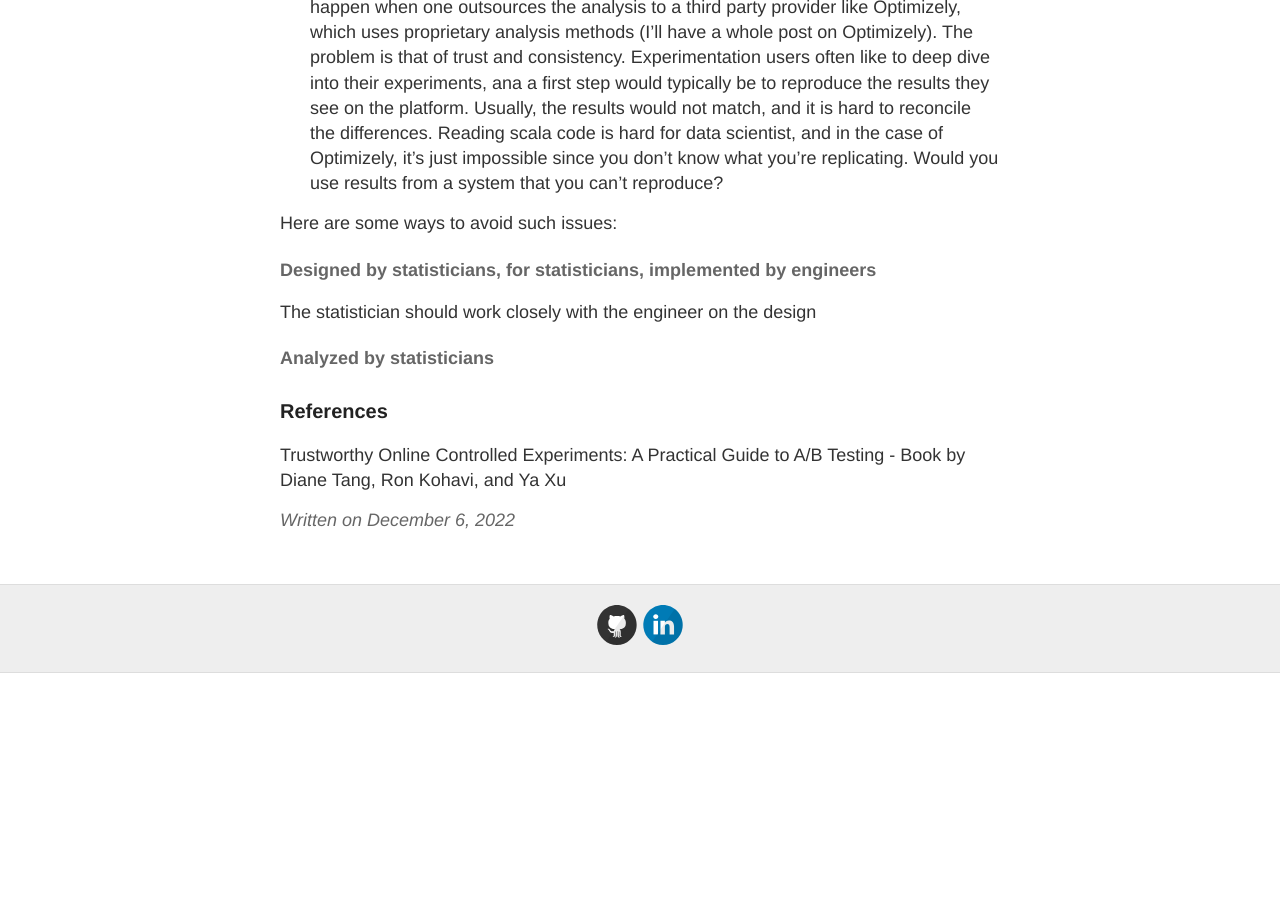
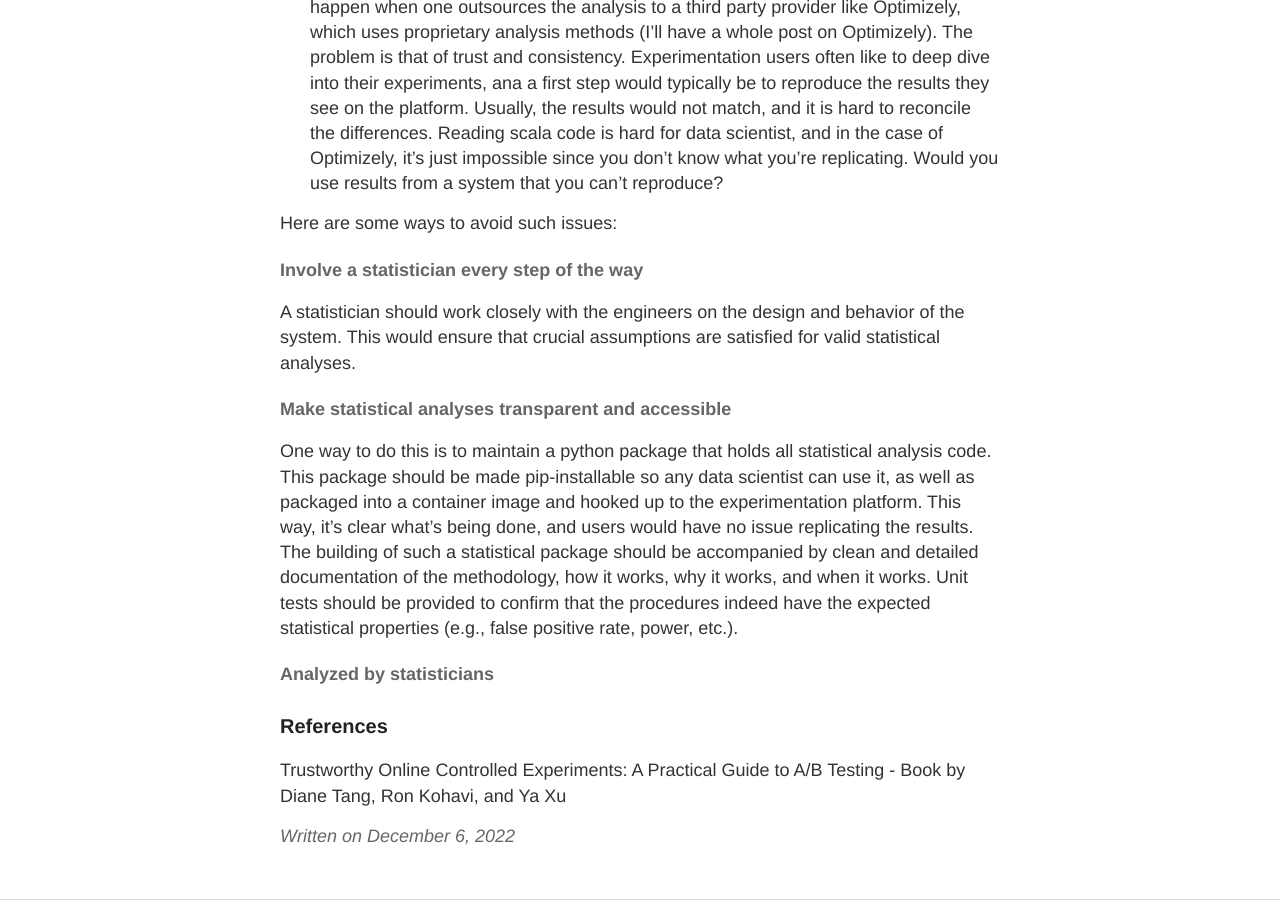
Before and after one commit to lechipatrick/lechipatrick.github.io, a Jekyll site: the page built from _posts/2022-12-06-thoughts-on-experimentation-systems.md, in a window 1280 px wide and 900 px high, scrolled down 896 px. Built offline with Jekyll 4.4.1, drawn with Linux system fonts in a browser that asks for light colours; before the commit the page ends 1569 px from its top, so only the background shows below that.

Commit message:
Update 2022-12-06-thoughts-on-experimentation-systems.md

```diff
--- a/_posts/2022-12-06-thoughts-on-experimentation-systems.md
+++ b/_posts/2022-12-06-thoughts-on-experimentation-systems.md
@@ -15,8 +15,11 @@ One reason that the R language is popular among statisticians and data scientist
 
 Here are some ways to avoid such issues:
 
-#### Designed by statisticians, for statisticians, implemented by engineers
-The statistician should work closely with the engineer on the design
+#### Involve a statistician every step of the way
+A statistician should work closely with the engineers on the design and behavior of the system. This would ensure that crucial assumptions are satisfied for valid statistical analyses.
+
+#### Make statistical analyses transparent and accessible
+One way to do this is to maintain a python package that holds all statistical analysis code. This package should be made pip-installable so any data scientist can use it, as well as packaged into a container image and hooked up to the experimentation platform. This way, it's clear what's being done, and users would have no issue replicating the results. The building of such a statistical package should be accompanied by clean and detailed documentation of the methodology, how it works, why it works, and when it works. Unit tests should be provided to confirm that the procedures indeed have the expected statistical properties (e.g., false positive rate, power, etc.).
 
 #### Analyzed by statisticians
 
```
